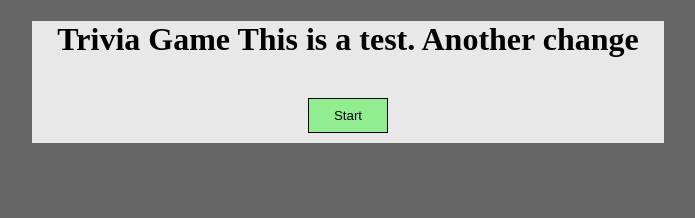
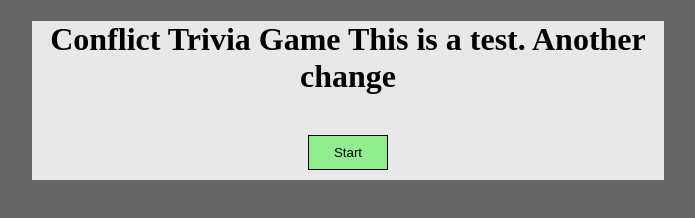
Before and after one commit to tadeosmlk/TriviaGame, a plain HTML site: page index.html in a window 1280 px wide. Shown: the whole page, without its empty margins (292-987 px from the left). Drawn offline with nearby package versions, Linux system fonts and the light colour scheme.

Commit message:
conflict

```diff
--- a/index.html
+++ b/index.html
@@ -11,7 +11,7 @@
 <center>
 <div id='mainContainer'>
     <div  class="timer"></div>
-    <div id="innerContainer"><h1>Trivia Game This is a test.  Another change</h1> </div>
+    <div id="innerContainer"><h1>Conflict Trivia Game This is a test.  Another change</h1> </div>
     <br><button id="start">Start</button>
 
     <div class='questions'></div>
```
